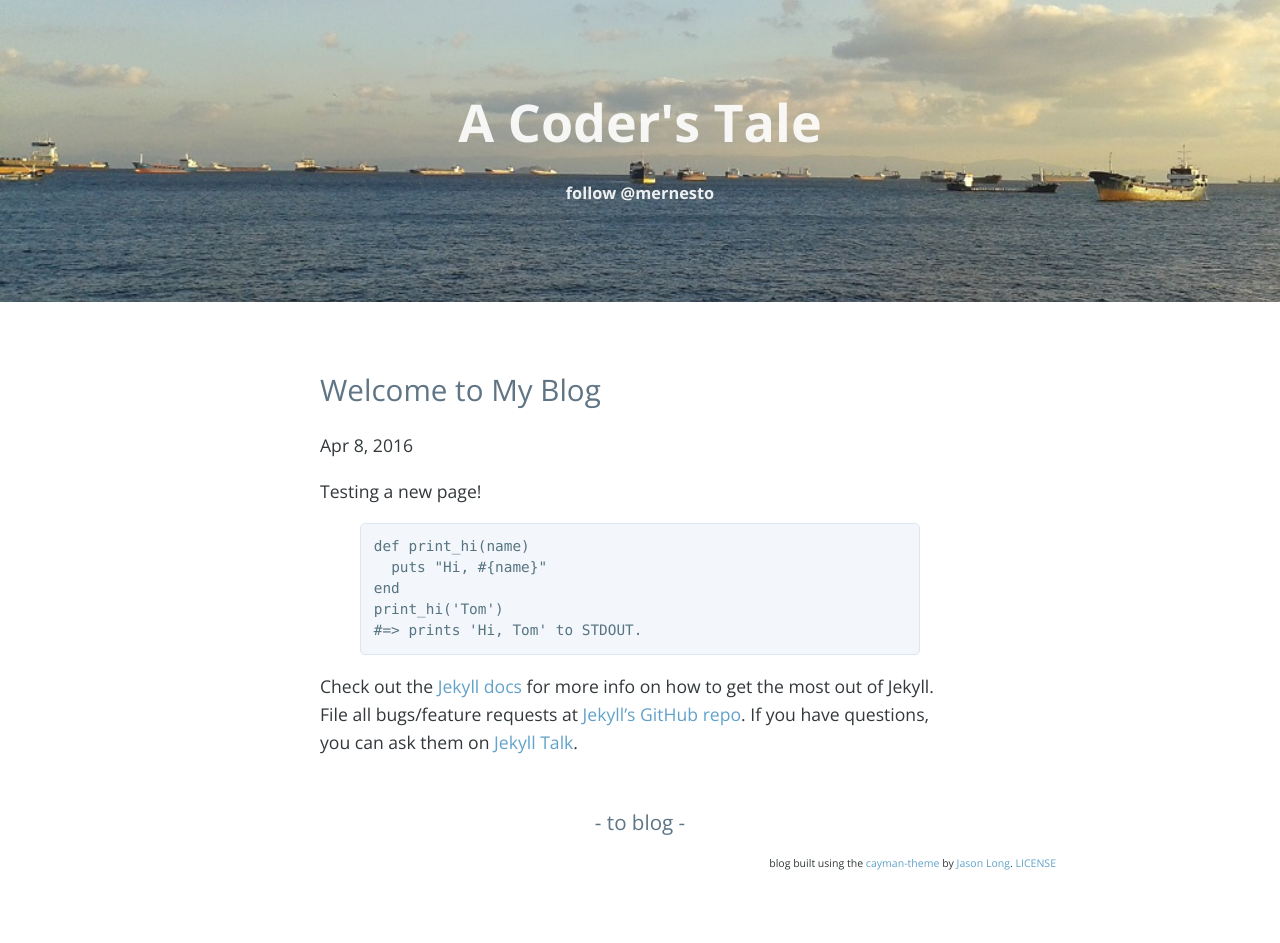
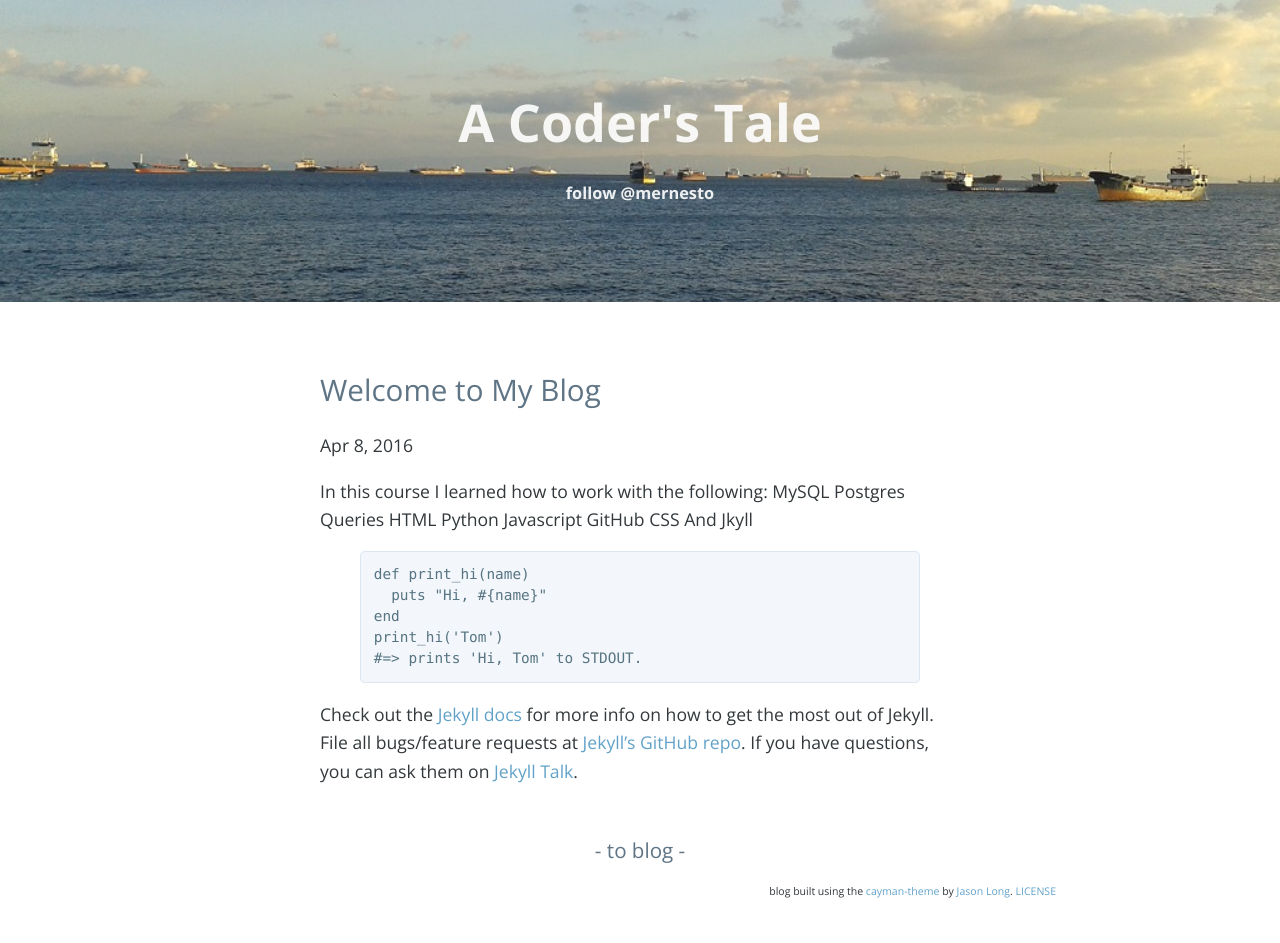
Before and after one commit to mernesto16/ACodersTale, a Jekyll site: the page built from _posts/2016-04-08-first-page.markdown, in a window 1280 px wide. Built offline with Jekyll 4.4.1, drawn with Linux system fonts in a browser that asks for light colours; before the commit the page ends 914 px from its top, so only the background shows below that.

Commit message:
Update 2016-04-08-first-page.markdown

```diff
--- a/_posts/2016-04-08-first-page.markdown
+++ b/_posts/2016-04-08-first-page.markdown
@@ -4,7 +4,16 @@ title:  "Welcome to My Blog"
 date:   2016-04-08 13:22:09 +0000
 categories: jekyll update
 ---
-Testing a new page!
+In this course I learned how to work with the following:
+  MySQL
+  Postgres
+  Queries
+  HTML
+  Python
+  Javascript
+  GitHub
+  CSS
+  And Jkyll
 {% highlight ruby %}
 def print_hi(name)
   puts "Hi, #{name}"
```
